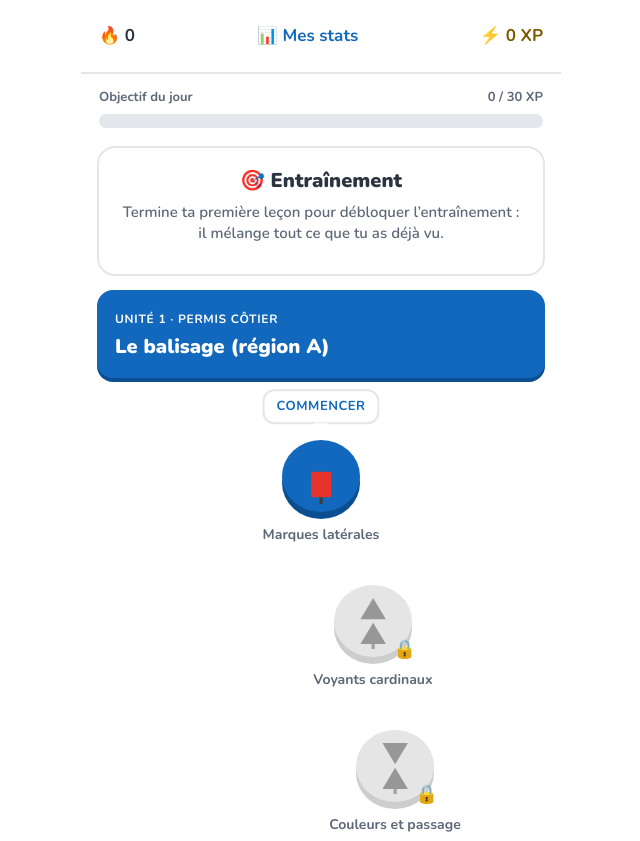
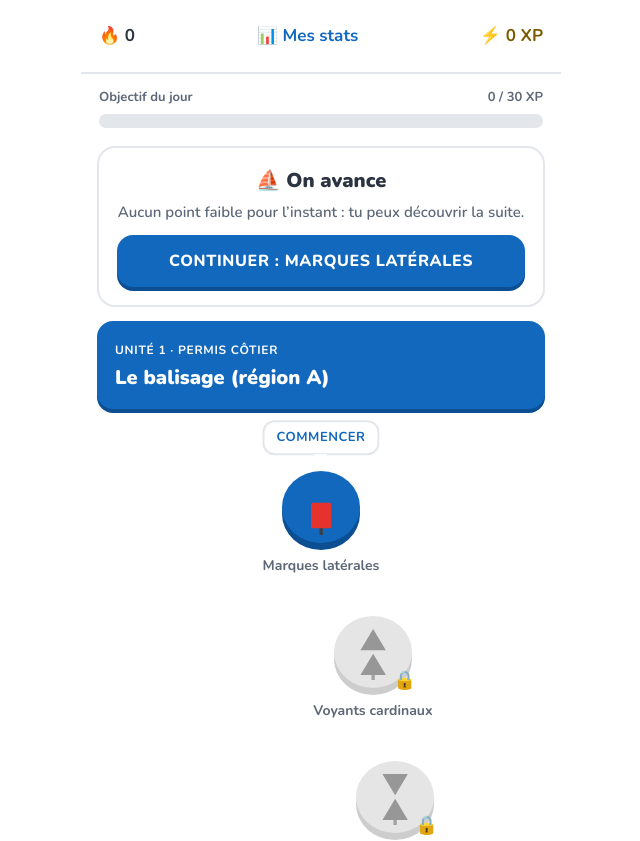
Before and after one commit to lzwingelstein/code-maritime, a Nuxt app in the folder web/: page / in a window 1280 px wide. Shown: the top 841 px of the page, without its empty margins (319-959 px from the left). Built offline with nearby package versions, Linux system fonts and the light colour scheme.

Commit message:
feat(web): single continue button choosing between path and practice (#31)
Co-authored-by: Claude <noreply@anthropic.com>

```diff
--- /dev/null
+++ b/web/app/engine/next.ts
@@ -0,0 +1,15 @@
+/**
+ * What the home "Continuer" button launches: the next lesson of the path, or a practice series
+ * when weak points pile up. The other option stays offered as a secondary link.
+ */
+export const WEAK_THRESHOLD = 5
+
+export type NextKind = 'lesson' | 'practice'
+
+export function nextStep(s: { weak: number, seen: number, minCards: number, current: number }): { main: NextKind, other: NextKind | null } {
+  const canPractice = s.seen >= s.minCards
+  const hasLesson = s.current >= 0
+  if (!hasLesson) return { main: 'practice', other: null }
+  if (canPractice && s.weak >= WEAK_THRESHOLD) return { main: 'practice', other: 'lesson' }
+  return { main: 'lesson', other: canPractice ? 'practice' : null }
+}
--- a/web/app/pages/index.vue
+++ b/web/app/pages/index.vue
@@ -1,7 +1,8 @@
 <script setup lang="ts">
-import { COURSES, LESSON_IDS } from '~/courses'
+import { COURSES, findLesson, LESSON_IDS } from '~/courses'
 import { EXAM, EXAM_ID } from '~/courses/exam'
 import { PRACTICE, PRACTICE_ID, weakCards } from '~/courses/practice'
+import { nextStep } from '~/engine/next'
 import { bestExam, DAILY_GOAL, isUnlocked, todayXp } from '~/engine/progress'
 import { currentStreak, dayKey } from '~/engine/streak'
 
@@ -23,6 +24,23 @@ const current = computed(() => LESSON_IDS.findIndex((id, i) => isUnlocked(progre
 
 const seen = computed(() => Object.keys(progress.value.mastery).length)
 const weak = computed(() => weakCards(COURSES, progress.value.mastery, Date.now()).length)
+const next = computed(() => nextStep({ weak: weak.value, seen: seen.value, minCards: PRACTICE.minCards, current: current.value }))
+const nextLesson = computed(() => (current.value >= 0 ? findLesson(LESSON_IDS[current.value]!) : null))
+const points = (n: number) => `${n} point${n > 1 ? 's' : ''} faible${n > 1 ? 's' : ''}`
+const reason = computed(() => {
+  if (next.value.main === 'lesson') {
+    return weak.value
+      ? `Seulement ${points(weak.value)} pour l’instant : tu peux découvrir la suite.`
+      : 'Aucun point faible pour l’instant : tu peux découvrir la suite.'
+  }
+  if (current.value < 0) return `Tu as fini le parcours ! Entraîne-toi sur tout le programme${weak.value ? `, surtout tes ${points(weak.value)}` : ''}.`
+  return `Tu as ${points(weak.value)} : on les consolide avant d’avancer.`
+})
+const link = (k: 'lesson' | 'practice') => `/lecon/${k === 'practice' ? PRACTICE_ID : LESSON_IDS[current.value]}`
+const label = (k: 'lesson' | 'practice') => (k === 'practice'
+  ? (weak.value ? `Retravailler mes ${points(weak.value)}` : `S’entraîner (${PRACTICE.questions} questions)`)
+  : `Continuer : ${nextLesson.value?.lesson.title ?? ''}`)
+const altLabel = (k: 'lesson' | 'practice') => (k === 'practice' ? 'Plutôt m’entraîner' : 'Plutôt avancer dans le parcours')
 const best = computed(() => bestExam(progress.value))
 const last = computed(() => progress.value.exams?.[0] ?? null)
 
@@ -55,14 +73,11 @@ function onReset() {
       </div>
     </section>
 
-    <section class="exam practice" aria-labelledby="practice-title">
-      <h2 id="practice-title">🎯 Entraînement</h2>
-      <template v-if="seen >= PRACTICE.minCards">
-        <p>{{ PRACTICE.questions }} questions qui mélangent tous les thèmes déjà vus, surtout ceux où tu as du mal.</p>
-        <p class="score">{{ weak ? `${weak} point${weak > 1 ? 's' : ''} à retravailler` : 'Rien à retravailler pour l’instant ✓' }}</p>
-        <NuxtLink :to="`/lecon/${PRACTICE_ID}`" class="btn">S’entraîner</NuxtLink>
-      </template>
-      <p v-else>Termine ta première leçon pour débloquer l’entraînement : il mélange tout ce que tu as déjà vu.</p>
+    <section class="exam practice" aria-labelledby="next-title">
+      <h2 id="next-title">{{ next.main === 'practice' ? '🎯 On consolide' : '⛵ On avance' }}</h2>
+      <p>{{ reason }}</p>
+      <NuxtLink :to="link(next.main)" class="btn">{{ label(next.main) }}</NuxtLink>
+      <NuxtLink v-if="next.other" :to="link(next.other)" class="alt">{{ altLabel(next.other) }}</NuxtLink>
     </section>
 
     <template v-for="u in units" :key="u.course.id">
@@ -160,6 +175,7 @@ function onReset() {
 .exam p { margin: 0 0 12px; font-size: 15px; font-weight: 600; color: var(--ink-mute); line-height: 1.4; }
 .exam .score { color: var(--ink); font-weight: 800; }
 .exam.practice { margin: 14px 16px 0; }
+.exam .alt { display: inline-flex; align-items: center; justify-content: center; min-height: 44px; margin-top: 6px; color: var(--primary); font-size: 15px; font-weight: 800; }
 .exam .btn { display: block; text-decoration: none; line-height: 28px; }
 .foot { padding: 0 0 30px; text-align: center; }
 .foot button { min-height: 44px; border: 0; background: none; color: var(--ink-mute); font-size: 13px; text-decoration: underline; }
--- a/web/app/pages/stats.vue
+++ b/web/app/pages/stats.vue
@@ -95,6 +95,11 @@ const pct = (n: number, total: number) => (total ? n / total * 100 : 0)
           </li>
         </ul>
         <p class="legend"><span class="sw known" /> sues <span class="sw learning" /> en cours <span class="sw weak" /> à retravailler</p>
+        <p class="explain">
+          Chaque bonne réponse fait monter une fiche d’un niveau et la fait revenir plus tard (1 jour, 3 jours, 1 semaine, 3 semaines).
+          Chaque erreur la fait redescendre d’un niveau et la fait revenir tout de suite.
+          Une fiche est <b>à retravailler</b> quand elle est à un niveau bas et qu’il est temps de la revoir ; elle est <b>sue</b> à partir du niveau 3.
+        </p>
       </section>
 
       <!-- Most missed -->
@@ -166,6 +171,7 @@ const pct = (n: number, total: number) => (total ? n / total * 100 : 0)
 .uhead small { color: var(--ink-mute); font-size: 12px; text-transform: uppercase; }
 .mbar { display: flex; height: 12px; margin: 6px 0 4px; border-radius: 99px; overflow: hidden; background: var(--line); }
 .mbar .known { background: var(--ok-fill); } .mbar .learning { background: var(--gold); } .mbar .weak { background: var(--ko-fill); }
+.explain { margin: 10px 0 0; font-size: 14px; line-height: 1.45; color: var(--ink-mute); }
 .umeta { margin: 0; font-size: 13px; font-weight: 600; color: var(--ink-mute); }
 
 .missed { margin: 0; padding: 0 0 0 22px; display: flex; flex-direction: column; gap: 8px; }
```
Also changed, not shown: 1 other file (tests, documents, lock files or other folders).
